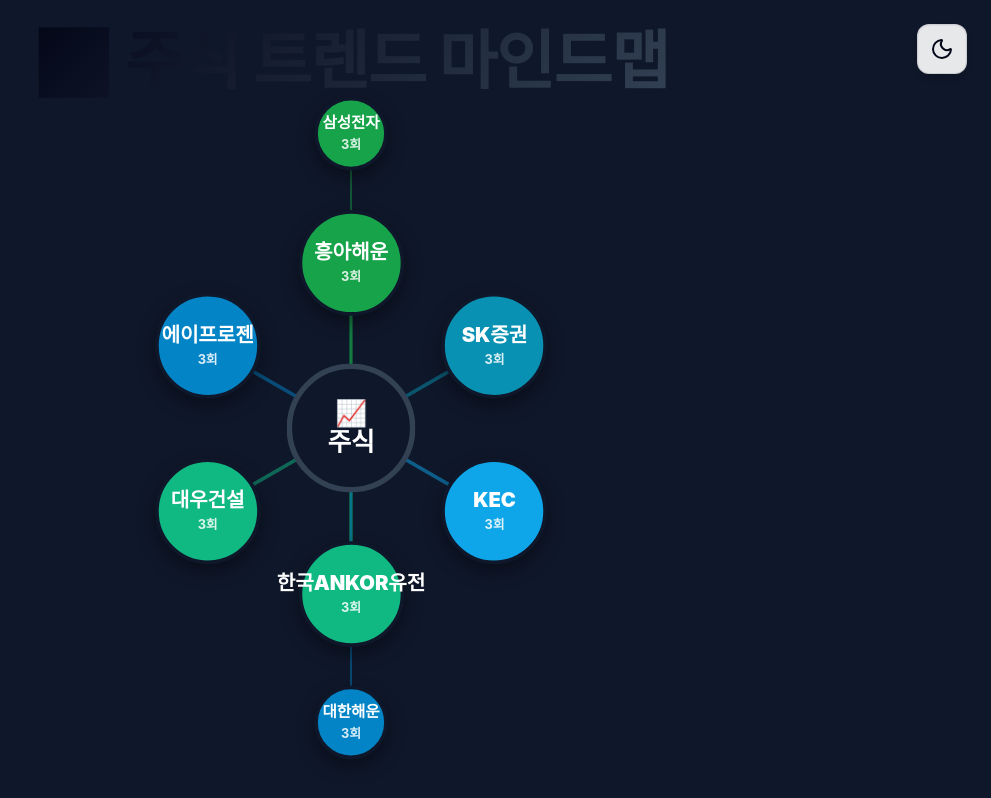
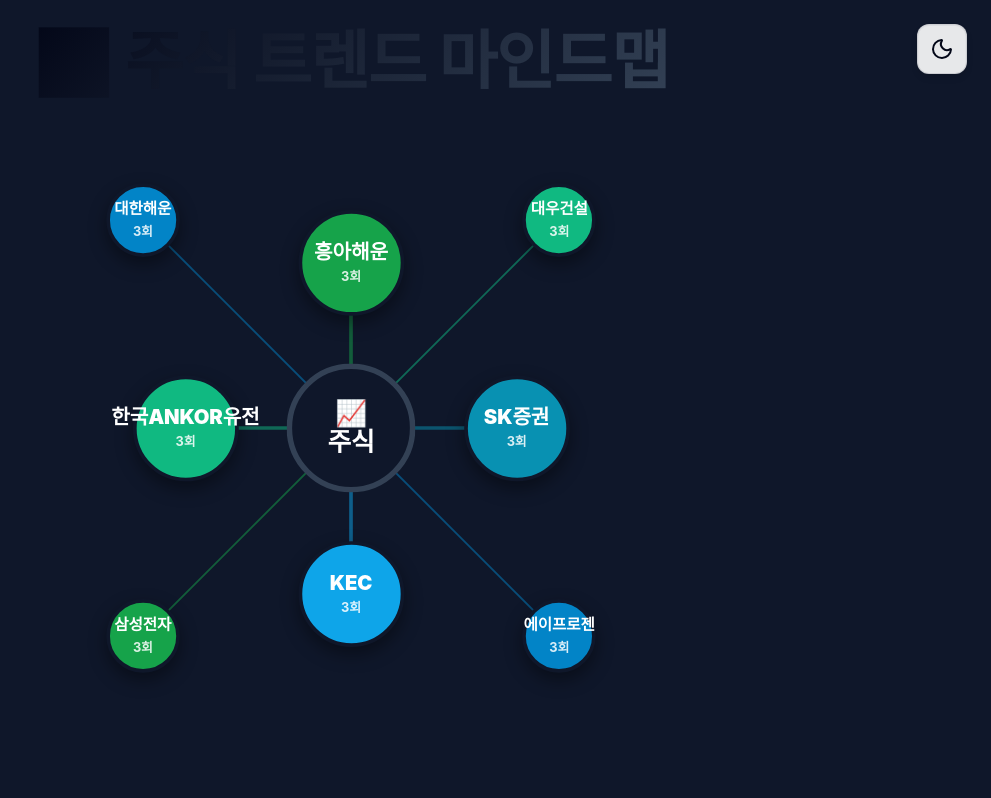
Before and after one commit to bsjuuny/trending-rankings, a Next.js app: page /trendingrankings/mindmap/stocks in a window 1280 px wide. Shown: the whole page, without its empty margins (289-1280 px from the left). Built offline with nearby package versions, Linux system fonts and the light colour scheme.

Commit message:
Build and update Trending Rankings

```diff
--- a/src/app/mindmap/stocks/page.tsx
+++ b/src/app/mindmap/stocks/page.tsx
@@ -65,11 +65,13 @@
                     style={{ position: 'absolute', left: svgLeft, top: svgTop, width: svgPx, height: svgPx, display: 'block' }}
                 >
                     {words.map((w, idx) => {
-                        const isInner = idx < 6;
-                        const totalInRing = isInner ? 6 : (words.length - 6);
-                        const ringIdx = isInner ? idx : (idx - 6);
+                        const innerCount = words.length <= 8 ? Math.min(4, words.length) : 6;
+                        const isInner = idx < innerCount;
+                        const totalInRing = isInner ? innerCount : (words.length - innerCount);
+                        const ringIdx = isInner ? idx : (idx - innerCount);
                         const distance = isInner ? 180 : 320;
-                        const theta = (ringIdx / totalInRing) * 2 * Math.PI - (Math.PI / 2);
+                        const outerOffset = isInner ? 0 : (Math.PI / totalInRing);
+                        const theta = (ringIdx / totalInRing) * 2 * Math.PI - (Math.PI / 2) + outerOffset;
                         const x = CENTER + Math.cos(theta) * distance;
                         const y = CENTER + Math.sin(theta) * distance;
                         const color = colors[w.text.split('').reduce((acc, c) => acc + c.charCodeAt(0), 0) % colors.length];
@@ -84,14 +86,16 @@
 
                     {words.map((w, idx) => {
                         const ratio = maxVal === minVal ? 0.5 : (w.value - minVal) / (maxVal - minVal);
-                        const isInner = idx < 6;
-                        const totalInRing = isInner ? 6 : (words.length - 6);
-                        const ringIdx = isInner ? idx : (idx - 6);
+                        const innerCount = words.length <= 8 ? Math.min(4, words.length) : 6;
+                        const isInner = idx < innerCount;
+                        const totalInRing = isInner ? innerCount : (words.length - innerCount);
+                        const ringIdx = isInner ? idx : (idx - innerCount);
                         const baseSize = isInner ? 100 : 70;
                         const nodeSize = baseSize + (ratio * (isInner ? 30 : 20));
                         const fontSize = isInner ? (18 + ratio * 8) : (14 + ratio * 6);
                         const distance = isInner ? 180 : 320;
-                        const theta = (ringIdx / totalInRing) * 2 * Math.PI - (Math.PI / 2);
+                        const outerOffset = isInner ? 0 : (Math.PI / totalInRing);
+                        const theta = (ringIdx / totalInRing) * 2 * Math.PI - (Math.PI / 2) + outerOffset;
                         const x = CENTER + Math.cos(theta) * distance;
                         const y = CENTER + Math.sin(theta) * distance;
                         const color = colors[w.text.split('').reduce((acc, c) => acc + c.charCodeAt(0), 0) % colors.length];
```
Also changed, not shown: 8 other files (tests, documents, lock files or other folders).
